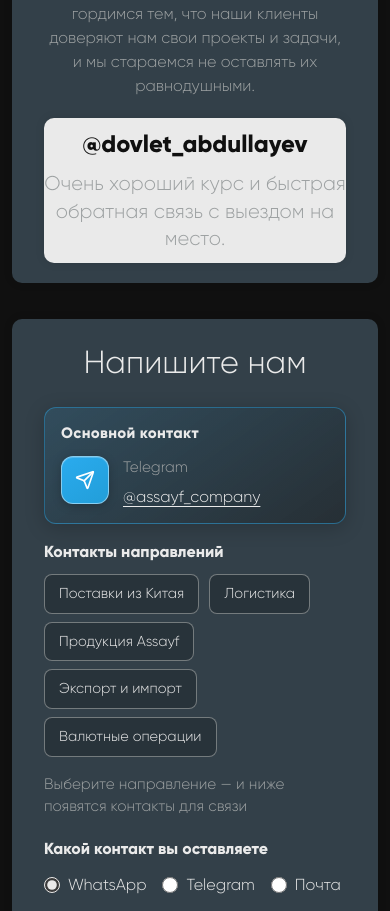
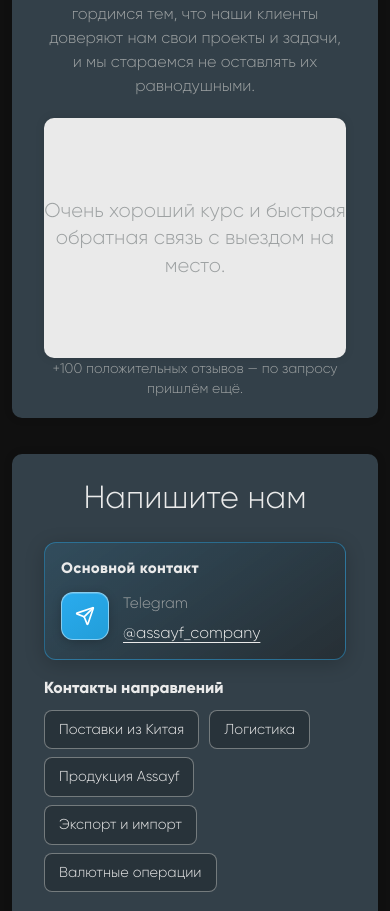
Before and after one commit to frontendarxo/assayf, a React (Vite) app: page / in a window 390 px wide. Shown: the part 4505-5416 px from the top of the page. Built offline with nearby package versions, Linux system fonts and the light colour scheme.

Commit message:
Добавлены новые отзывы клиентов (i18n: ru/en/tr)

```diff
--- a/src/components/navbar/style.css
+++ b/src/components/navbar/style.css
@@ -96,6 +96,27 @@
     gap: clamp(10px, 1.6vw, 16px);
     color: var(--nav-text);
     font-size: clamp(0.95rem, 1.4vw, 1.0625rem);
+}
+
+@media (min-width: 800px) {
+    .nav-list {
+        flex-shrink: 0;
+    }
+
+    .nav-list .nav-item a {
+        white-space: nowrap;
+    }
+}
+
+@media (min-width: 800px) and (max-width: 1100px) {
+    .nav-list {
+        gap: clamp(6px, 0.9vw, 12px);
+        font-size: clamp(0.8125rem, 1.05vw, 0.9375rem);
+    }
+
+    .nav-end {
+        gap: clamp(6px, 0.9vw, 12px);
+    }
 }
 
 .nav-item:hover {
--- a/src/data/reviews.ts
+++ b/src/data/reviews.ts
@@ -1,15 +1,12 @@
 import type { Review } from "../types/spehera"
 
-const reviewAuthors: Pick<Review, "id" | "name">[] = [
-    { id: 1, name: "@salamov.ms" },
-    { id: 2, name: "@dovlet_abdullayev" },
-    { id: 3, name: "@iznaur_18" },
-    { id: 4, name: "@talashov_rashid" },
+const REVIEW_IDS: Review["id"][] = [
+    1, 2, 3, 4, 5, 6, 7, 8, 9, 10, 11, 12, 13,
 ]
 
 export function getLocalizedReviews(t: (path: string) => string): Review[] {
-    return reviewAuthors.map((author) => ({
-        ...author,
-        text: t(`reviews.items.${author.id}`),
+    return REVIEW_IDS.map((id) => ({
+        id,
+        text: t(`reviews.items.${id}`),
     }))
 }
--- a/src/i18n/messages.ts
+++ b/src/i18n/messages.ts
@@ -213,11 +213,21 @@
         subtitle:
             "Assayf’s main goal is to give clients maximum convenience and service quality. We are proud that clients trust us with their projects and tasks, and we strive to leave a lasting impression.",
         carouselLabel: "Client reviews",
+        moreHint: "+100 positive reviews — we can share more on request.",
         items: {
             "1": "I recommend Assayf for logistics and freight tasks.",
             "2": "Great rates and fast on-site support.",
             "3": "Great service, quick responses, always reachable, always helpful.",
             "4": "I tried the Assayf product and got a very good result.",
+            "5": "The goods were delivered very well; from now on I will work only with you. Top level!",
+            "6": "Delivered on time, prices much better than other cargo companies, they answered every question fast. Best part — pickup from the office.",
+            "7": "You are the best at what you do.",
+            "8": "While others find excuses not to work, Assayf keeps running smoothly.",
+            "9": "I transferred money through your company. I was surprised how fast you replied and how quickly and professionally you completed the transfer.",
+            "10": "From now on I will only send or receive money through you.",
+            "11": "For years I had a strong appetite problem; after taking Assayf Mass my appetite clearly improved. I eat 3–4 times a day with real appetite. Sleep and energy normalized.",
+            "12": "It’s been 3–4 days since I started the Assayf Mass mix and my sleep schedule settled — I rest very well now.",
+            "13": "I started Assayf Mass: sleep got deeper, I have more energy and better focus. Appetite went up and weight is steadily gaining. Most importantly — the product is natural!",
         },
     },
     contact: {
@@ -474,11 +484,21 @@
         subtitle:
             "Главная цель компании Assayf — предоставить клиентам максимальное удобство и качество услуг. Мы гордимся тем, что наши клиенты доверяют нам свои проекты и задачи, и мы стараемся не оставлять их равнодушными.",
         carouselLabel: "Отзывы клиентов",
+        moreHint: "+100 положительных отзывов — по запросу пришлём ещё.",
         items: {
             "1": "Советую компанию Assayf для задач по логистике и перевозкам.",
             "2": "Очень хороший курс и быстрая обратная связь с выездом на место.",
             "3": "Хороший сервис, быстрая обратная связь, всегда на связи, всегда помогают.",
             "4": "Пробовал assayf-продукт и получил очень хороший результат.",
+            "5": "Товар очень хорошо доставили, в дальнейшем буду работать только с вами. Высокий уровень!",
+            "6": "Товар доставили своевременно, цены намного лучше, чем у других карго, отвечали на любой вопрос быстро. Самое лучшее — самовывоз товара из офиса.",
+            "7": "Вы лучшие в своём деле.",
+            "8": "Пока другие находят причины, чтобы не работать, Assayf в штатном режиме работает без сбоев.",
+            "9": "Через вашу компанию перевёл деньги. Был удивлён тому, как быстро вы отвечали и как быстро и профессионально вы сделали перевод.",
+            "10": "Впредь обязуюсь отправлять или принимать деньги только через вас.",
+            "11": "В последние годы была сильная проблема с аппетитом, после приёма продукта Assayf Mass аппетит явно улучшился. Кушаю в день 3–4 раза с аппетитом. Режим сна и энергия нормализовались.",
+            "12": "Прошло 3–4 дня, как я начал кушать смесь Assayf Mass, и у меня наладился режим сна, стал высыпаться очень хорошо.",
+            "13": "Начал принимать Assayf Mass — сон стал крепче, появилась энергия и улучшилась концентрация. Аппетит заметно вырос, а вес начал стабильно прибавляться. Самое важное — продукт натуральный!",
         },
     },
     contact: {
@@ -733,11 +753,21 @@
         subtitle:
             "Assayf'ın temel amacı müşterilere maksimum kolaylık ve hizmet kalitesi sunmaktır. Müşterilerimizin projelerini ve güvenlerini bize emanet etmelerinden gurur duyuyoruz ve onları etkisiz bırakmamaya çalışıyoruz.",
         carouselLabel: "Müşteri yorumları",
+        moreHint: "+100 olumlu yorum — isterseniz daha fazlasını paylaşabiliriz.",
         items: {
             "1": "Lojistik ve taşımacılık işleri için Assayf'ı tavsiye ederim.",
             "2": "Çok iyi kur ve sahada hızlı geri bildirim.",
             "3": "İyi hizmet, hızlı geri bildirim, her zaman ulaşılabilir, her zaman yardımcı oluyorlar.",
             "4": "Assayf ürününü denedim ve çok iyi sonuç aldım.",
+            "5": "Mal çok iyi teslim edildi; bundan sonra yalnızca sizinle çalışacağım. Çok yüksek seviye!",
+            "6": "Zamanında teslimat, fiyatlar diğer kargolara göre çok daha iyi, her soruya hızlı yanıt. En iyisi — ofisten teslim alma.",
+            "7": "İşinizde en iyisisiniz.",
+            "8": "Başkaları çalışmamak için bahane üretirken Assayf sorunsuz şekilde işini sürdürüyor.",
+            "9": "Parayı şirketiniz üzerinden gönderdim. Ne kadar hızlı döndüğünüz ve transferi ne kadar hızlı ve profesyonelce tamamladığınıza şaşırdım.",
+            "10": "Bundan sonra parayı yalnızca sizin aracılığınızla gönderecek veya alacağıma söz veriyorum.",
+            "11": "Son yıllarda iştahım ciddi sorundu; Assayf Mass kullanmaya başladıktan sonra iştahım bariz şekilde düzeldi. Günde 3–4 kez iştahlı yemek yiyorum. Uyku ve enerji normale döndü.",
+            "12": "Assayf Mass karışımına başlayalı 3–4 gün oldu; uyku düzenim oturdu, çok iyi uyuyorum.",
+            "13": "Assayf Mass'a başladım: uyku derinleşti, enerji ve odak arttı. İştah belirgin şekilde yükseldi, kilo istikrarlı şekilde artıyor. En önemlisi — ürün doğal!",
         },
     },
     contact: {
--- a/src/types/spehera.ts
+++ b/src/types/spehera.ts
@@ -28,7 +28,6 @@
 }
 
 export type Review = {
-    id: number;
-    name: string;
-    text: string;
+    id: number
+    text: string
 }
--- a/src/widgets/reviews/index.tsx
+++ b/src/widgets/reviews/index.tsx
@@ -13,6 +13,7 @@
     const { t } = useLanguage()
     const reviews = useMemo(() => getLocalizedReviews(t), [t])
     const [activeIndex, setActiveIndex] = useState(0)
+    const moreHint = t("reviews.moreHint")
 
     useEffect(() => {
         if (reviews.length === 0) return
@@ -33,8 +34,9 @@
                         <h3 className="reviews-subtitle">{t("reviews.subtitle")}</h3>
                     </ScrollReveal>
                     <ScrollReveal delay={0.14}>
+                        <div className="mx-auto w-full max-w-2xl">
                             <div
-                            className="relative isolate mx-auto grid w-full max-w-2xl grid-cols-1"
+                                className="relative isolate grid w-full grid-cols-1"
                                 role="region"
                                 aria-roledescription="carousel"
                                 aria-label={t("reviews.carouselLabel")}
@@ -51,12 +53,15 @@
                                         )}
                                         aria-hidden={index !== activeIndex}
                                     >
-                                    <p className="text-center text-2xl font-extrabold text-[#101010]">{review.name}</p>
                                         <p className="text-center text-xl font-normal leading-snug text-[#9DA1A2]">
                                             {review.text}
                                         </p>
                                     </div>
                                 ))}
+                            </div>
+                            <p className="mt-4 text-center text-sm font-normal text-[#9DA1A2]">
+                                {moreHint}
+                            </p>
                         </div>
                     </ScrollReveal>
                 </div>
```
Lines whose indentation alone changed are shown as unchanged.
